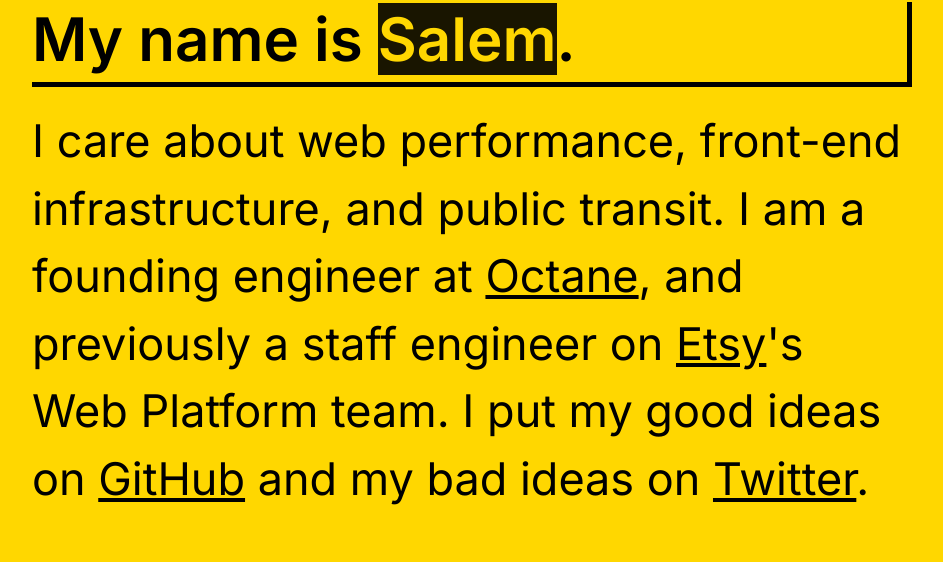
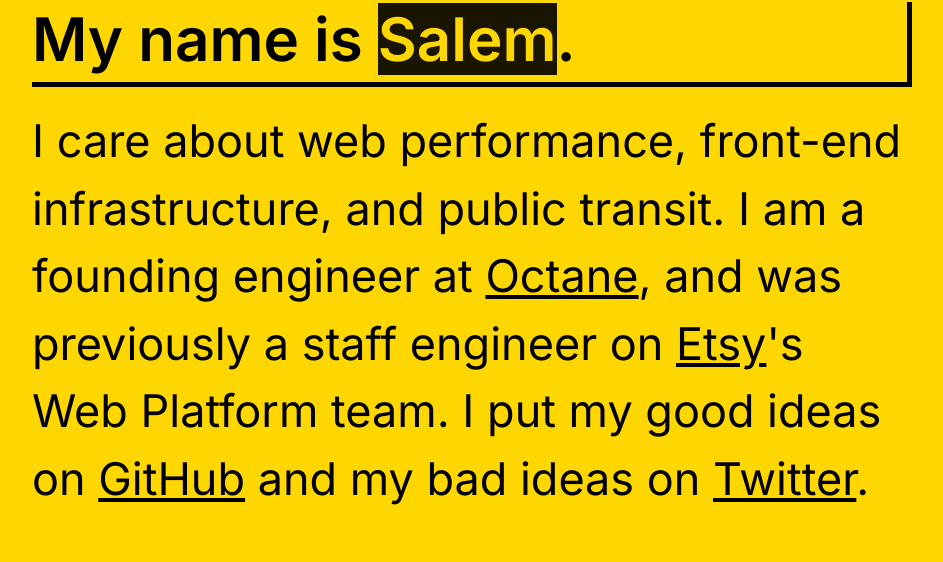
Before and after one commit to salemhilal/salemhilal.github.io, an Eleventy site: page articles/index.njk in a window 1280 px wide. Shown: the part 221-783 px from the top of the page, without its empty margins (168-1111 px from the left). Built offline with nearby package versions, Linux system fonts and the light colour scheme; Eleventy itself is replaced by a stand-in of ours; files that its build step writes are made by us from their sources; what @toycode/markdown-it-class would draw is missing.

Commit message:
Nit: added 'was'

```diff
--- a/articles/index.njk
+++ b/articles/index.njk
@@ -54,7 +54,7 @@
                     I care about web performance, front-end infrastructure, and public
                         transit. I am a founding engineer at
                     <a class="black link underline hover-bg-black-90 hover-yellow" href="https://www.getoctane.io">Octane</a>,
-                        and previously a staff engineer on
+                        and was previously a staff engineer on
                     <a class="black link underline hover-bg-black-90 hover-yellow" href="https://www.etsy.com/listing/212856925/million-dollar-frog">Etsy</a>'s
                         Web Platform team. I put my good ideas on
                     <a class="black link underline hover-bg-black-90 hover-yellow" href="https://github.com/salemhilal">GitHub</a>
```
